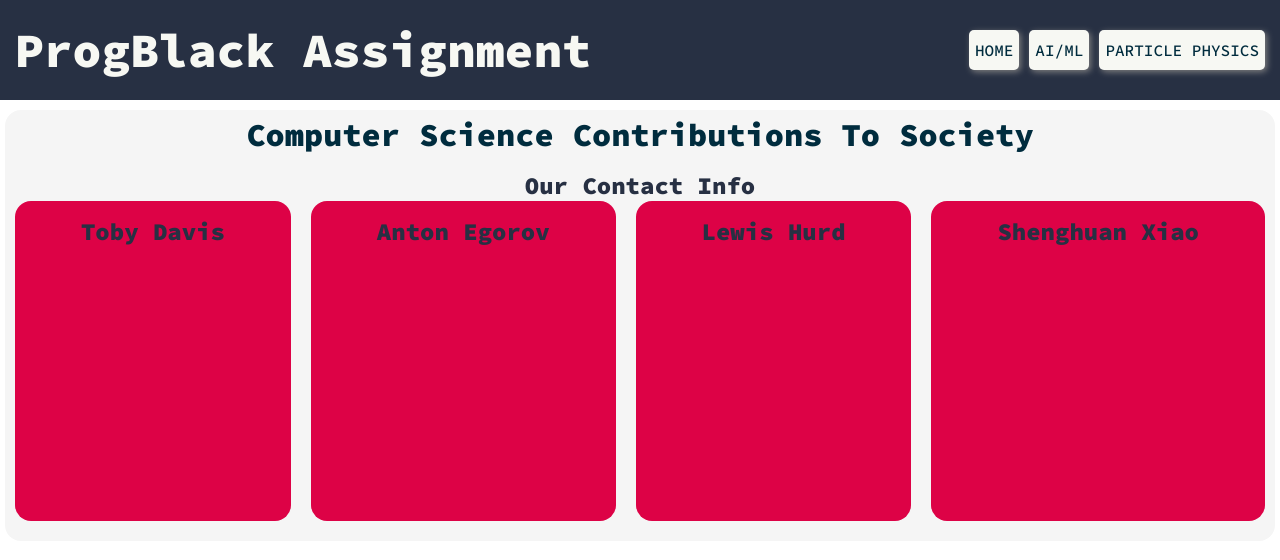
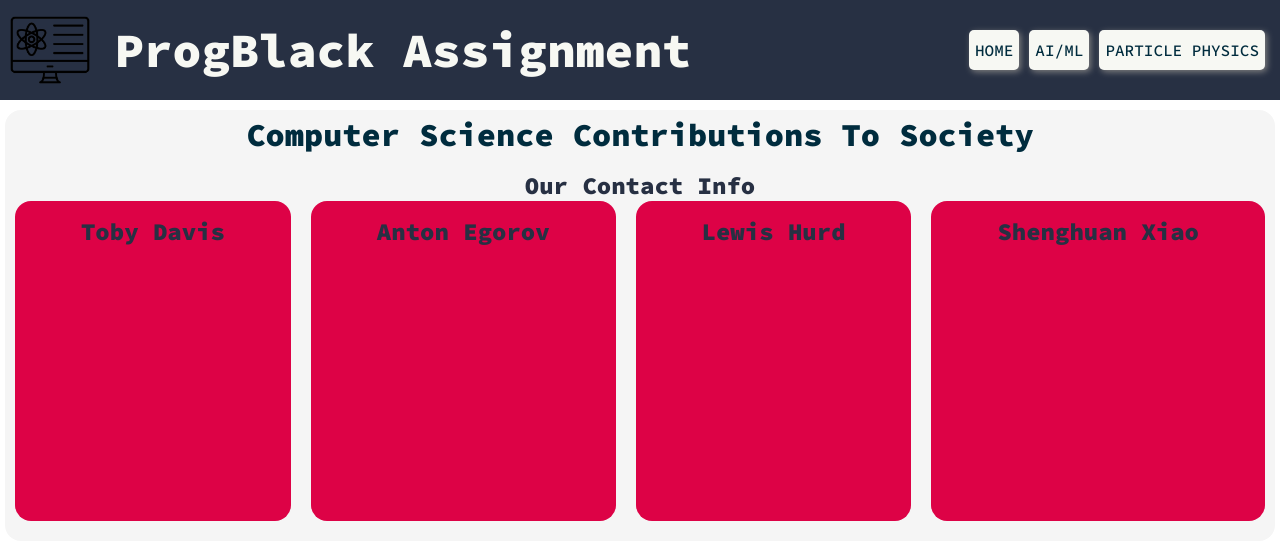
Before and after one commit to Pencilcaseman/ProgBlackFormative23, a React (Create React App) app: page /home in a window 1280 px wide. Shown: the top 560 px of the page. Built offline with nearby package versions, Linux system fonts and the light colour scheme.

Commit message:
Added Logo

```diff
--- a/src/components/layout/Header.js
+++ b/src/components/layout/Header.js
@@ -2,6 +2,7 @@ import React from "react";
 import { useNavigate } from "react-router-dom";
 import Button from "../layout/Button";
 import './Header.css';
+import logo from "./logo.png";
 
 const Header = () => {
 
@@ -22,8 +23,9 @@ const Header = () => {
     const artificialIntelligenceHandler = () => {
         navigate('/artificial-intelligence');
     }
-
+    console.log(logo)
     return <div className="container">
+        <img src={logo} alt=""/>
          <h1 className="item">ProgBlack Assignment</h1>
         <div className="buttons">
             {/* <Button color="white" name="About" onClick={aboutPageHandler}/> */}
```
Also changed, not shown: src/components/layout/logo.png (added).
